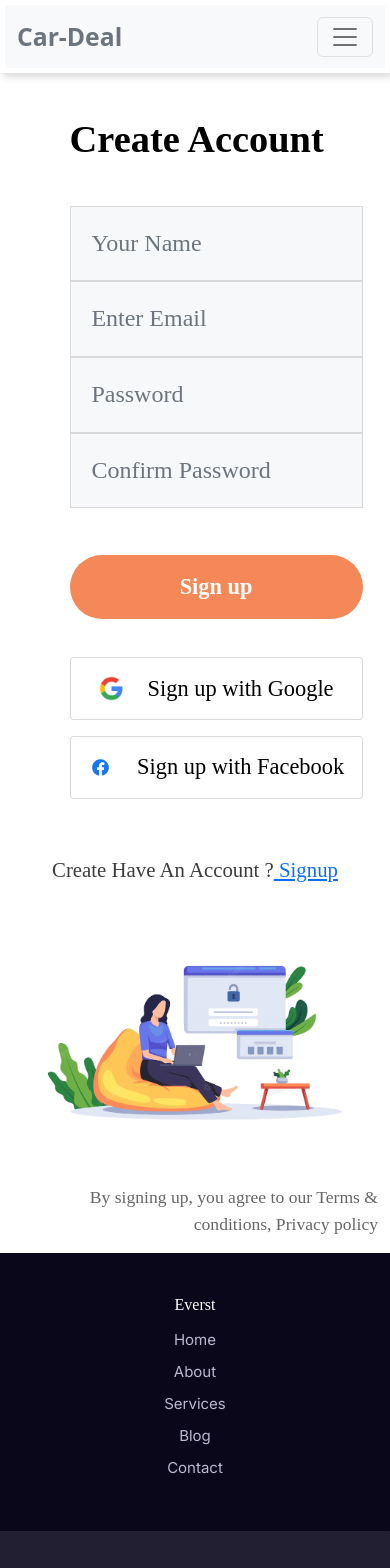
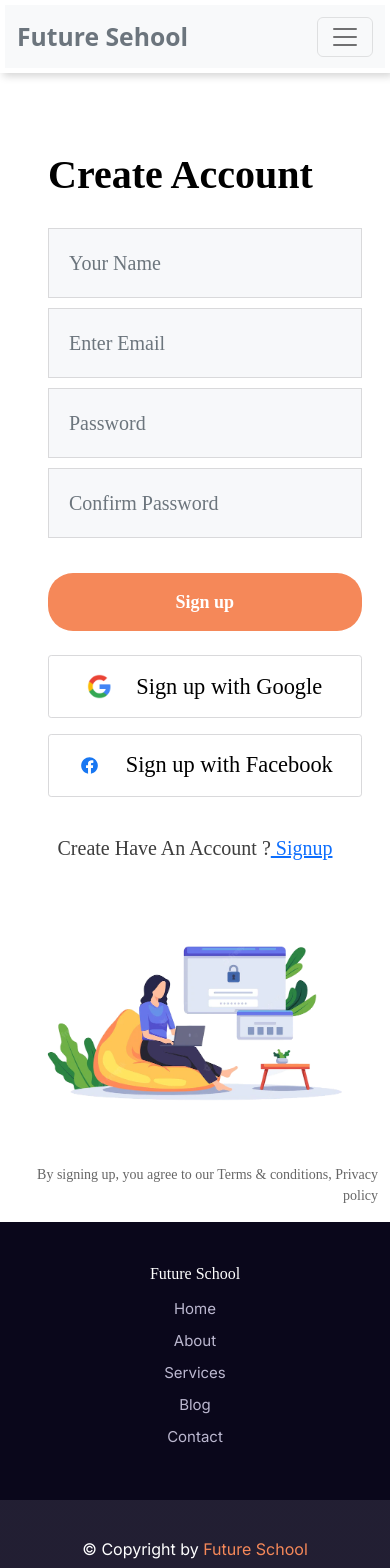
Before and after one commit to aonikpaulalock/Projects-Sunsine, a React (Create React App) app: page /signup in a window 390 px wide. Shown: the top 1568 px of the page. Built offline with nearby package versions, Linux system fonts and the light colour scheme; no server answers; a web font is replaced by a local one.

Commit message:
responsive done

```diff
--- a/src/Pages/Home/Footer.js
+++ b/src/Pages/Home/Footer.js
@@ -7,7 +7,7 @@ const Footer = () => {
       <div className="frist-back">
         <div className="container">
           <div className="frist-content">
-            <h1 className="footer-heading">Everst</h1>
+            <h1 className="footer-heading">Future School</h1>
             <div className="footer-sub-heading">
               <Link to="/">Home</Link>
               <Link to="/aboutpage">About</Link>
@@ -21,12 +21,7 @@ const Footer = () => {
       <div className="second-back">
         <div className="container">
           <div className="second-foooter-content">
-            <h6 className="second-footer-heading">© Template by <span>Flowbase</span> - Powered by <span>Webflow</span></h6>
-            <div className="second-footer-sub-heading">
-              <span>Syle Giide</span>
-              <span>Changelog</span>
-              <span>Licence</span>
-            </div>
+            <h6 className="second-footer-heading">© Copyright by <span>Future School</span></h6>
           </div>
         </div>
       </div>
--- a/src/Pages/Home/Header.js
+++ b/src/Pages/Home/Header.js
@@ -13,7 +13,7 @@ const Header = () => {
       <Navbar bg="light" expand="lg">
         <Container>
           <Navbar.Brand as={Link} to="/" className="fw-bold fs-2 text-muted brand">
-            Car-Deal
+            Future Sehool
           </Navbar.Brand>
           <Navbar.Toggle aria-controls="basic-navbar-nav" />
           <Navbar.Collapse id="basic-navbar-nav">
@@ -24,8 +24,8 @@ const Header = () => {
               <Nav.Link as={Link} to="/reviews" className="fw-bold pt-3 Sheared-Color">Reviews</Nav.Link>
               {
                 user?.displayName === null ?
-                  <h6 className="fw-bold pt-3 Sheared-Color mb-0">Rohit Sharma</h6> :
-                  <h6 className="fw-bold pt-3 text-dark mb-0">{user?.displayName}</h6>
+                  <h6 className="fw-bold pt-3 Sheared-Color mb-0 fs-5">Rohit Sharma</h6> :
+                  <h6 className="fw-bold pt-3 text-dark mb-0 fs-5">{user?.displayName}</h6>
               }
               {!user ?
                 <>
@@ -36,14 +36,12 @@ const Header = () => {
                     <button className="Sign-Login">Signup</button>
                   </Nav.Link>
                 </> :
-                <Nav.Link>
                   <button className="logout-button" onClick={() => signOut(auth)}>
-                    <svg xmlns="http://www.w3.org/2000/svg" width="30" height="25" fill="rgb(90, 90, 90)" className="bi bi-box-arrow-right" viewBox="0 0 16 16">
+                    <svg xmlns="http://www.w3.org/2000/svg" width="30" height="30" fill="#F58859" className="bi bi-box-arrow-right p-0" viewBox="0 0 16 16">
                       <path fillRule="evenodd" d="M10 12.5a.5.5 0 0 1-.5.5h-8a.5.5 0 0 1-.5-.5v-9a.5.5 0 0 1 .5-.5h8a.5.5 0 0 1 .5.5v2a.5.5 0 0 0 1 0v-2A1.5 1.5 0 0 0 9.5 2h-8A1.5 1.5 0 0 0 0 3.5v9A1.5 1.5 0 0 0 1.5 14h8a1.5 1.5 0 0 0 1.5-1.5v-2a.5.5 0 0 0-1 0v2z" />
                       <path fillRule="evenodd" d="M15.854 8.354a.5.5 0 0 0 0-.708l-3-3a.5.5 0 0 0-.708.708L14.293 7.5H5.5a.5.5 0 0 0 0 1h8.793l-2.147 2.146a.5.5 0 0 0 .708.708l3-3z" />
                     </svg>
                   </button>
-                </Nav.Link>
               }
             </Nav>
           </Navbar.Collapse>
--- a/src/Pages/Home/Signin.js
+++ b/src/Pages/Home/Signin.js
@@ -49,7 +49,7 @@ const Signin = () => {
   }
 
   return (
-    <div className="container">
+    <div className="container mt-5">
       <div className="row">
         <div className="col-lg-6">
           <Form className="form-container" onSubmit={handleLoginSubmit}>
--- a/src/Pages/Home/Signup.js
+++ b/src/Pages/Home/Signup.js
@@ -39,7 +39,7 @@ const Signup = () => {
     console.log(user);
   }
   return (
-    <div className="container">
+    <div className="container mt-5">
       <div className="row">
         <div className="col-lg-6">
           <Form className="form-container" onSubmit={handleSubmit}>
--- a/src/Styles/Footer.css
+++ b/src/Styles/Footer.css
@@ -39,9 +39,6 @@
 
 .second-foooter-content {
   padding: 40px 15px;
-  display: flex;
-  justify-content: space-between;
-  align-items: center;
 }
 
 .second-footer-heading {
@@ -52,6 +49,7 @@
   line-height: 19px;
   color: #FFFFFF;
   margin-bottom: 0;
+  text-align: center;
 }
 
 .second-footer-heading span {
--- a/src/Styles/Form.css
+++ b/src/Styles/Form.css
@@ -1,15 +1,15 @@
 .form-container {
-  padding: 2.6rem 0 3.6rem 3.6rem;
+  padding: 26px 0 36px 36px;
 }
 
 .heding-signup {
   font-family: 'IBM Plex Sans';
   font-style: normal;
   font-weight: 700;
-  font-size: 2.4rem;
-  line-height: 3.1rem;
+  font-size: 40px;
+  line-height: 55px;
   color: #000000;
-  margin-bottom: 2.6rem;
+  margin-bottom: 26px;
 }
 
 .input-name {
@@ -20,42 +20,43 @@
   border-radius: 0;
   background: #F7F8FA;
   border: 1px solid #D9D9DB;
-  padding: 1.5rem 1.3rem;
+  padding: 20px 20px;
   font-family: 'IBM Plex Sans';
   font-style: normal;
   font-weight: 500;
-  font-size: 1.5rem;
-  line-height: 1.6rem;
+  font-size: 20px;
+  line-height: 28px;
   color: #8A8A8A;
+  margin-bottom: 10px;
 }
 
 .Signup-Button {
   width: 95%;
-  margin: 1.9rem 0 2.4rem 0;
+  margin: 19px 0 24px 0;
   font-family: 'IBM Plex Sans';
   font-style: normal;
   border: 0;
   outline: 0;
   font-weight: 600;
-  font-size: 1.4rem;
-  line-height: 1.6rem;
+  font-size: 18px;
+  line-height: 28px;
   text-align: center;
   color: #FFFFFF;
-  padding: 1.2rem;
+  padding: 15px;
   background: #F58859;
-  border-radius: 2rem;
+  border-radius: 25px;
 }
 
 .image-content {
-  margin-top: 4rem;
-  padding-right: 3.6rem;
+  margin-top: 40px;
+  padding-right: 36px;
 }
 
 .Privacy-policy {
   font-family: 'IBM Plex Sans';
   font-style: normal;
   font-weight: 400;
-  font-size: 1.1rem;
+  font-size: 14px;
   text-align: right;
   color: #000000;
   opacity: 0.6;
@@ -65,8 +66,8 @@
   font-family: 'IBM Plex Sans';
   font-style: normal;
   font-weight: 400;
-  font-size: 1.3rem;
-  line-height: 1.7rem;
+  font-size: 20px;
+  line-height: 31px;
   text-align: right;
   color: #3D3D3D;
 }
@@ -81,12 +82,12 @@
   font-family: 'IBM Plex Sans';
   font-style: normal;
   font-weight: 500;
-  font-size: 1.3rem;
-  line-height: 1.6rem;
+  font-size: 13px;
+  line-height: 16px;
   text-align: center;
   letter-spacing: -0.008rem;
   color: #000000;
-  margin-top: 2.3rem;
+  margin-top: 23px;
   cursor: pointer;
 }
 
@@ -100,8 +101,8 @@
   font-family: 'IBM Plex Sans';
   font-style: normal;
   font-weight: 400;
-  font-size: 1.4rem !important;
-  line-height: 1.8rem;
+  font-size: 14px !important;
+  line-height: 18px;
   color: #000000;
   margin-bottom: 0;
   cursor: pointer;
--- a/src/Styles/Header.css
+++ b/src/Styles/Header.css
@@ -30,4 +30,11 @@
   border: 0;
   outline: 0;
   background-color: transparent;
+  cursor: pointer;
+  margin-left: 10px;
+  margin-top: 5px;
 }
+
+.hide-padding {
+padding: 0 !important;
+}
```
